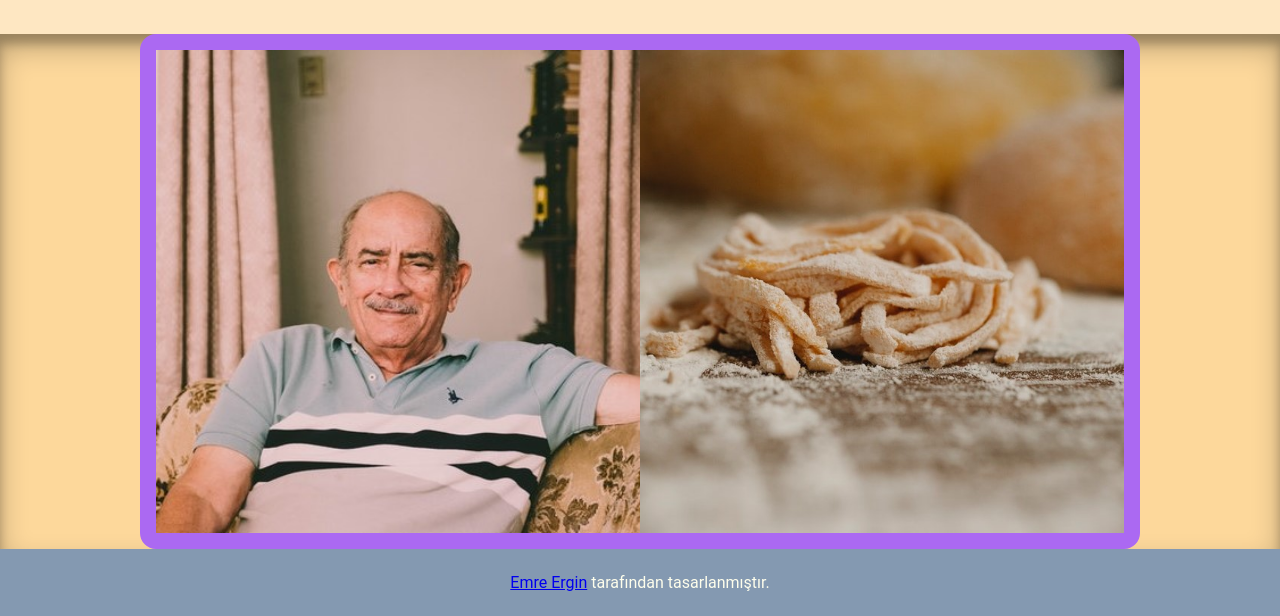
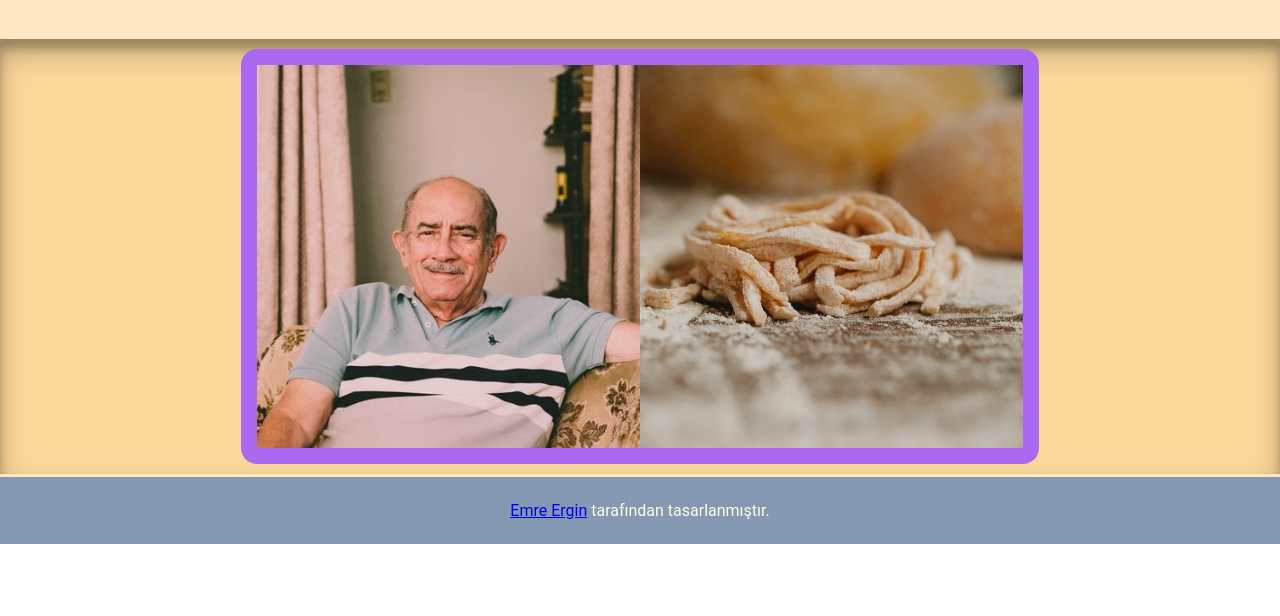
Before and after one commit to emrergin/restoran, a website built with webpack: page dist/index.html in a window 1280 px wide. Shown: the part 256-872 px from the top of the page. After the commit the page ends 800 px from the top, so only its background shows below. Built offline with nearby package versions, Linux system fonts and the light colour scheme.

Commit message:
img layout via javascript

```diff
--- a/src/index.js
+++ b/src/index.js
@@ -8,7 +8,7 @@ herSey.classList.add(`hersey`);
 
 function ustKisim() {
   const herTepe=document.createElement('div');
-  herTepe.classList.add(`tepe`);
+  herTepe.setAttribute(`id`,`tepe`);
   const ustButonlar=document.createElement('ul');
 
   const menuButon=document.createElement('li');
@@ -37,7 +37,7 @@ function ustKisim() {
 
 function altKisim() {
   const altCubuk=document.createElement(`div`);
-  altCubuk.classList.add(`footer`);
+  altCubuk.setAttribute(`id`,`footer`);
   const dipnot=document.createElement(`p`);
   dipnot.innerHTML=`<a href=https://github.com/emrergin> Emre Ergin</a> tarafından tasarlanmıştır.`;
   altCubuk.appendChild(dipnot);
@@ -62,7 +62,29 @@ function anaYukleme(){
   herSey.appendChild(resim1Load());
   herSey.appendChild(altKisim());
   document.body.appendChild(herSey);
+  boyHesabi();
 }
+
+function boyHesabi(){
+  let yuk1=document.getElementById("tepe").offsetHeight;
+  let yuk2=document.getElementById("tepe2").offsetHeight;
+  let yuk3=document.getElementById("footer").offsetHeight;
+
+  const kartlar = document.querySelectorAll('.card');
+  kartlar.forEach((kart) =>{
+    kart.style.height=`${(document.body.offsetHeight-(yuk1+yuk2+yuk3)-60)}px`;
+    kart.style.width=`${(document.body.offsetHeight-(yuk1+yuk2+yuk3)-60)}px`;
+  });
+}
+
+// pikseller.forEach((piksel) => {
+//   piksel.addEventListener('mousedown', ciz);
+//   piksel.addEventListener('mouseover', ciz2);
+//   piksel.addEventListener('click', ciz2);
+//   piksel.addEventListener('mouseup', dur);
+//   piksel.addEventListener("contextmenu", ( e )=> { e.preventDefault(); return false; } );
+// });
+
 
 function bilgiYukleme(){
   herSey.innerHTML=``;
--- a/src/menuLoad.js
+++ b/src/menuLoad.js
@@ -17,10 +17,10 @@ function menuLoad(){
   const resim2= new Image();
   const resim3= new Image();
   const resim4= new Image();
-  resim1.src=`https://via.placeholder.com/150`;
-  resim2.src=`https://via.placeholder.com/150`;
-  resim3.src=`https://via.placeholder.com/150`;
-  resim4.src=`https://via.placeholder.com/150`;
+  resim1.src=`https://via.placeholder.com/150?text=Eh+İşte`;
+  resim2.src=`https://via.placeholder.com/150?text=Eh+İşte`;
+  resim3.src=`https://via.placeholder.com/150?text=Eh+İşte`;
+  resim4.src=`https://via.placeholder.com/150?text=Eh+İşte`;
 
   const yazi1=document.createElement(`span`);
   const yazi2=document.createElement(`span`);
--- a/src/pageLoad.js
+++ b/src/pageLoad.js
@@ -11,7 +11,7 @@ function tanitimLoad(){
     const Tepe2ic=document.createElement('div');
     Tepe2ic.classList.add(`yaziyeri`);
     const Tepe2=document.createElement('div');
-    Tepe2.classList.add(`tepe2`);
+    Tepe2.setAttribute(`id`,`tepe2`);
 
     Tepe2ic.appendChild(baslik);
     Tepe2ic.appendChild(aciklama);
@@ -21,10 +21,10 @@ function tanitimLoad(){
 
 function resim1Load(){
     const Orta=document.createElement(`div`);
-    Orta.classList.add(`orta`);
+    // Orta.classList.add(`orta`);
 
     const resAlbum=document.createElement(`div`);
-    resAlbum.classList.add(`album`);
+    resAlbum.setAttribute(`id`,`album`);
 
     const card1= document.createElement(`div`);
     card1.classList.add(`card`);
@@ -41,8 +41,8 @@ function resim1Load(){
     resAlbum.appendChild(card1);
     resAlbum.appendChild(card2);
     Orta.appendChild(resAlbum);
+    Orta.setAttribute(`id`,`orta`);
     return Orta;
 }
 
-
 export {  tanitimLoad,resim1Load };
--- a/src/style.css
+++ b/src/style.css
@@ -3,6 +3,11 @@
     box-sizing: border-box;
 }
 /* https://coolors.co/fefeec-fee7c2-403f4c-8499b1-d9bbf9 */
+
+html,body{
+    margin:0px;
+    height: 100vh;
+}
 
 .hersey{
     display:flex;
@@ -13,17 +18,11 @@
     height: 100%;
     margin: 0px;
     background-color: #FEE7C2;
+    /* border: 2px solid red; */
     /* gap: auto; */
 }
 
-
-
-html,body{
-    margin:0px;
-    height: 100vh;
-}
-
-.tepe{
+#tepe{
     background-color: #403F4C;
     color: #fefeec;
     font-size:18px;
@@ -38,7 +37,7 @@ html,body{
 }
 
 
-.tepe2{
+#tepe2{
     display: flex;
     justify-content: space-around;
     padding: 5vh 20vw;
@@ -77,45 +76,44 @@ li{
 
 /* ORTA BASLANGICI=================================================== */
 .card{
-    display:flex;
-    width:50%;
-    justify-content: center;
+    max-width:50%;
+    justify-content: stretch;
     margin:0px;
 }
 
 .card img{
-    max-height: 100%;
-    max-width: 100%;
+    height: 100%;
+    width: 100%;
     object-fit: fill;
+    margin:0px;
 }
 
-.orta{
+#album{
+    display:flex;
+    justify-content: center;
+    align-items: stretch;
+    /* height: calc(90%-20px); */
+    width: auto;
+    align-self: center;
+    flex-wrap: wrap;
+    margin:10px;
+    border-radius: 2vmin;
+    border: 2vmin solid #AB69F2;
+    gap:0px;
+}
+
+#orta{
     display:flex;
     flex-direction: column;
     flex-shrink: 2;
     margin:0px;
-    /* margin-bottom: 10px; */
     background-color: #FDD89B;
     width: 100%;
     box-shadow: rgba(0, 0, 0, 0.25) 0px 14px 28px inset, rgba(0, 0, 0, 0.22) 0px 10px 10px inset;
 }
 
-.album{
-    display:flex;
-    justify-content: center;
-    align-items: stretch;
-    max-height: 100%;
-    width: auto;
-    max-width: 1000px;
-    align-self: center;
-    flex-wrap: wrap;
-    margin:0px;
-    border-radius: 2vmin;
-    border: 2vmin solid #AB69F2;
-    gap:0px;
-}
 
-.footer{
+#footer{
     background-color: #8499b1;
     width:100%;
     color:#fefeec;
@@ -123,6 +121,7 @@ li{
     justify-content: center;
     padding: 1vh;
     margin:0px;
+    /* height: 100%; */
 }
 
 /* MENU ITEM======================= */
@@ -131,7 +130,6 @@ li{
     flex-direction: column;
     border-radius: 2vmin;
     border: 2vmin solid #AB69F2;
-    /* height: auto; */
     width: 20%;
 }
 
@@ -143,10 +141,6 @@ li{
     max-height: 100%;
     max-width: 100%;
     object-fit: fill;
-    /* width:100%; */
-    /* height: 100% */
-    /* width: 600px; */
-
 }
 
 
```
Also changed, not shown: README.md, dist/main.js.
